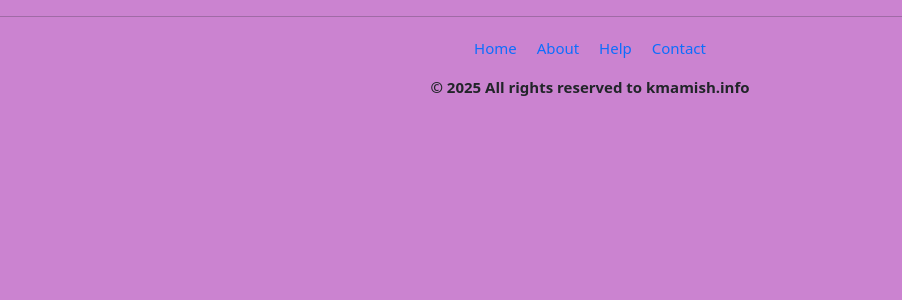
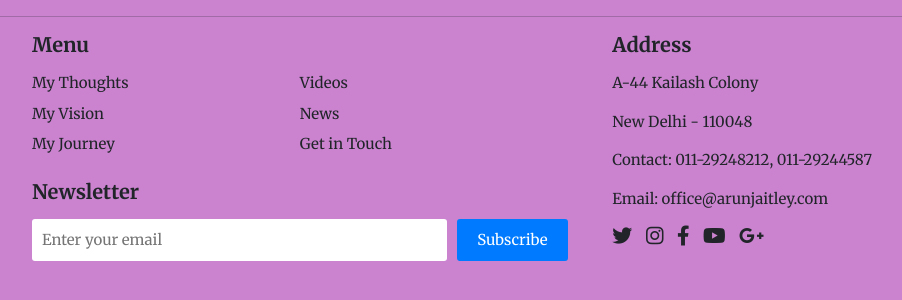
Before and after one commit to imran-husen/kmamish, a Laravel app: template resources/views/components/header.blade.php in a window 1280 px wide. Shown: the part 56-356 px from the top of the page, without its empty margins (50-952 px from the left). Run offline with Laravel 12, Linux system fonts and the light colour scheme; the template is opened without the code that fills it, so the values that code supplies are empty; some web fonts are replaced.

Commit message:
footer updates

```diff
--- a/public/css/style.css
+++ b/public/css/style.css
@@ -102,3 +102,81 @@
 
 
 /*..........................Here write the code for next section.......................... */
+<style>
+.custom-footer {
+  background-color: #222;
+  color: #fff;
+  padding: 40px 0;
+  font-family: Arial, sans-serif;
+  font-size: 15px;
+}
+.custom-footer .footer-row {
+  display: flex;
+  flex-wrap: wrap;
+  justify-content: space-between;
+}
+.custom-footer .footer-col {
+  flex: 1 1 100%;
+  max-width: 100%;
+  margin-bottom: 30px;
+}
+@media (min-width: 768px) {
+  .custom-footer .footer-col {
+    flex: 0 0 48%;
+    max-width: 48%;
+  }
+}
+.custom-footer h5 {
+  margin-bottom: 15px;
+  font-weight: bold;
+}
+.custom-footer ul {
+  list-style: none;
+  padding: 0;
+}
+.custom-footer ul li {
+  margin-bottom: 8px;
+}
+.custom-footer .menu-columns {
+  display: flex;
+  justify-content: space-between;
+}
+.custom-footer .menu-columns ul {
+  flex: 1;
+  padding-right: 15px;
+}
+.custom-footer .newsletter-form {
+  display: flex;
+  gap: 10px;
+  margin-top: 10px;
+}
+.custom-footer .newsletter-form input {
+  flex: 1;
+  padding: 10px;
+  border: none;
+  border-radius: 3px;
+}
+.custom-footer .newsletter-form button {
+  padding: 10px 20px;
+  border: none;
+  background-color: #007bff;
+  color: #fff;
+  border-radius: 3px;
+  cursor: pointer;
+}
+.custom-footer .newsletter-form button:hover {
+  background-color: #0056b3;
+}
+.custom-footer .social-icons {
+  margin-top: 15px;
+}
+.custom-footer .social-icons i {
+  font-size: 20px;
+  margin-right: 10px;
+  cursor: pointer;
+  transition: color 0.3s;
+}
+.custom-footer .social-icons i:hover {
+  color: #0d6efd;
+}
+</style>
--- a/resources/views/components/header.blade.php
+++ b/resources/views/components/header.blade.php
@@ -15,6 +15,7 @@
     <link href="https://cdn.jsdelivr.net/npm/bootstrap@5.3.3/dist/css/bootstrap.min.css" rel="stylesheet">
     <link href="https://cdnjs.cloudflare.com/ajax/libs/font-awesome/6.4.0/css/all.min.css" rel="stylesheet">
     <link rel="stylesheet" href="https://cdnjs.cloudflare.com/ajax/libs/font-awesome/6.4.0/css/all.min.css">
+
 
     <link rel="stylesheet" href="css/style.css">
     <link rel="icon" type="image/x-icon" href="image/main logo.png" style="border-radius:100%">
@@ -97,27 +98,54 @@
 {{$bodycode}}
 
 <hr>
-<footer class="py-1">
-    <div class="container">
-        <div class="row align-items-center">
 
-            <!-- Quick Links (Center) -->
-            <div class="col-md-12 text-center">
-                <a href="#" class=" text-decoration-none me-3">Home</a>
-                <a href="#" class=" text-decoration-none me-3">About</a>
-                <a href="#" class=" text-decoration-none me-3">Help</a>
-                <a href="#" class=" text-decoration-none">Contact</a>
-            </div>
+<footer class="custom-footer" style="font-family: Merriweather, serif;">
+  <div class="container">
+    <div class="footer-row">
+      <!-- Menu Section -->
+      <div class="footer-col">
+        <h5>Menu</h5>
+        <div class="menu-columns">
+          <ul>
+            <li>My Thoughts</li>
+            <li>My Vision</li>
+            <li>My Journey</li>
+          </ul>
+          <ul>
+            <li>Videos</li>
+            <li>News</li>
+            <li>Get in Touch</li>
+          </ul>
         </div>
 
-        <!-- Copyright -->
-        <div class="text-center mt-3 fw-bold">
-            <p class="mb-8">&copy; 2025 <kmamish class="info"></kmamish> All rights reserved to kmamish.info</p>
+        <!-- Newsletter -->
+        <h5 class="newsletter-title">Newsletter</h5>
+        <form class="newsletter-form">
+          <input type="email" placeholder="Enter your email" />
+          <button type="submit">Subscribe</button>
+        </form>
+      </div>
+
+      <!-- Contact Info & Social -->
+      <div class="footer-col address">
+        <h5>Address</h5>
+        <p>A-44 Kailash Colony</p>
+        <p>New Delhi - 110048</p>
+        <p>Contact: 011-29248212, 011-29244587</p>
+        <p>Email: office@arunjaitley.com</p>
+
+        <div class="social-icons">
+          <i class="fab fa-twitter"></i>
+          <i class="fab fa-instagram"></i>
+          <i class="fab fa-facebook-f"></i>
+          <i class="fab fa-youtube"></i>
+          <i class="fab fa-google-plus-g"></i>
         </div>
+      </div>
+    </div>
+  </div>
+</footer>
 
-        <div class="col-md-12 text-center"  style="height:20px">
-    </div>
-</footer>
 
 <!-- Here i am add the canvas library -->
  <script src="https://cdnjs.cloudflare.com/ajax/libs/html2canvas/1.4.1/html2canvas.min.js"></script>
```
Also changed, not shown: resources/views/index.blade.php (+14 -14 lines).
